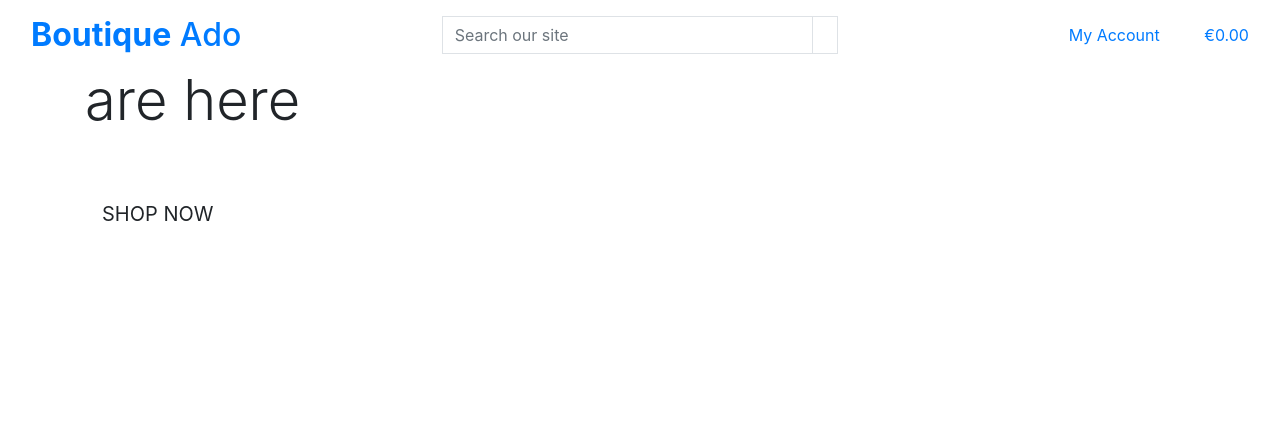
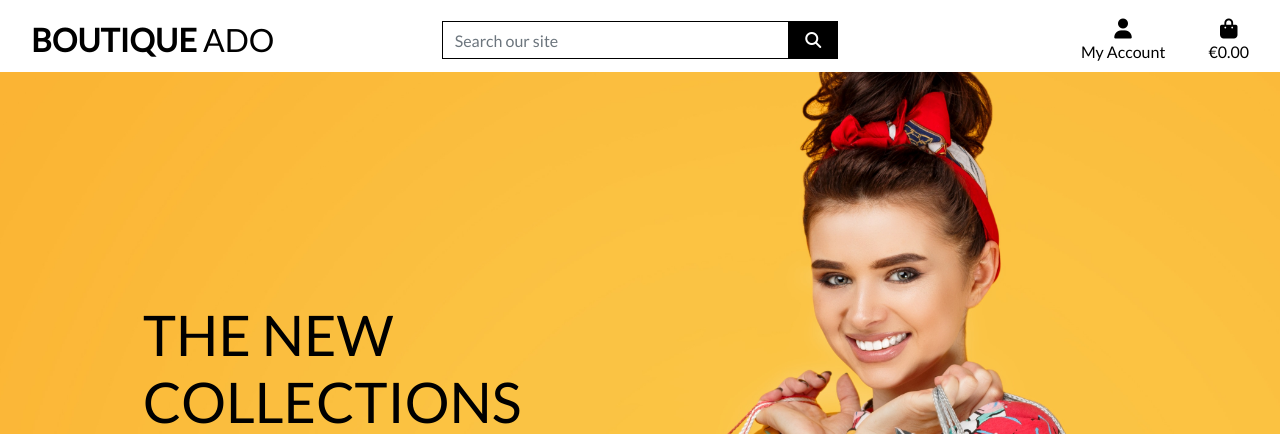
Before and after one commit to wlillisdev/boutique_ado_v1, a Django app: page / in a window 1280 px wide. Shown: the top 434 px of the page. Run offline with Django 3.2, Linux system fonts and the light colour scheme; some libraries are stand-ins or nearby versions.

Commit message:
add heder homepage

```diff
--- a/boutique_ado/settings.py
+++ b/boutique_ado/settings.py
@@ -147,6 +147,10 @@ USE_TZ = True
 # https://docs.djangoproject.com/en/3.2/howto/static-files/
 
 STATIC_URL = '/static/'
+STATICFILES_DIRS = (os.path.join(BASE_DIR, 'static'),)
+
+MEDIA_URL = '/media/'
+MEDIA_ROOT = os.path.join(BASE_DIR, 'media')
 
 # Default primary key field type
 # https://docs.djangoproject.com/en/3.2/ref/settings/#default-auto-field
--- a/boutique_ado/urls.py
+++ b/boutique_ado/urls.py
@@ -15,9 +15,11 @@ Including another URLconf
 """
 from django.contrib import admin
 from django.urls import path, include
+from django.conf import settings
+from django.conf.urls.static import static
 
 urlpatterns = [
     path('admin/', admin.site.urls),
     path('accounts/', include('allauth.urls')),
     path('', include('home.urls')),
-]
+] + static(settings.MEDIA_URL, document_root=settings.MEDIA_ROOT)
--- a/home/templates/home/index.html
+++ b/home/templates/home/index.html
@@ -1,6 +1,14 @@
+
 {% extends "base.html" %}
 {% load static %}
 
+{% block page_header %}
+    <div class="container header-container">
+        <div class="row">
+            <div class="col"></div>
+        </div>
+    </div>
+{% endblock %}
 
 {% block content %}
     <div class="container h-100">
--- a/templates/base.html
+++ b/templates/base.html
@@ -17,12 +17,15 @@
   {% block corecss %}
   <link rel="stylesheet" href="https://stackpath.bootstrapcdn.com/bootstrap/4.4.1/css/bootstrap.min.css"
     integrity="sha384-Vkoo8x4CGsO3+Hhxv8T/Q5PaXtkKtu6ug5TOeNV6gBiFeWPGFN9MuhOf23Q9Ifjh" crossorigin="anonymous">
+    <link rel="stylesheet" href="https://fonts.googleapis.com/css?family=Lato&display=swap">
+    <link rel="stylesheet" href="{% static 'css/base.css' %}">
   {% endblock %}
 
   {% block extra_css %}
   {% endblock %}
 
   {% block corejs %}
+  <script src="https://kit.fontawesome.com/e9c73d7092.js" crossorigin="anonymous"></script>
   <script src="https://cdn.jsdelivr.net/npm/jquery@3.5.1/dist/jquery.min.js"
     integrity="sha256-9/aliU8dGd2tb6OSsuzixeV4y/faTqgFtohetphbbj0=" crossorigin="anonymous"></script>
   <script src="https://cdn.jsdelivr.net/npm/popper.js@1.16.0/dist/umd/popper.min.js"
@@ -103,6 +106,7 @@
 </header>
 
 
+
   {% if messages %}
   <div class="message-container"></div>
   {% endif %}
```
